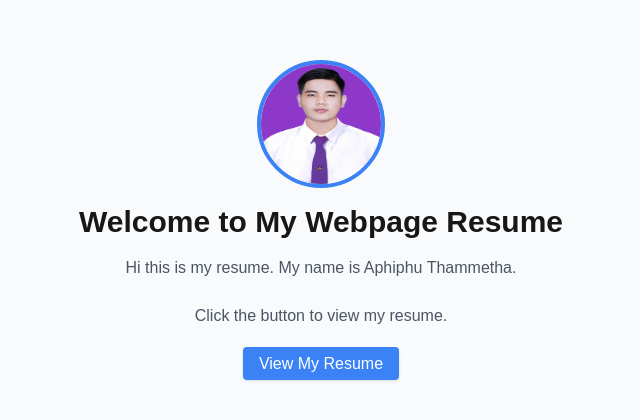
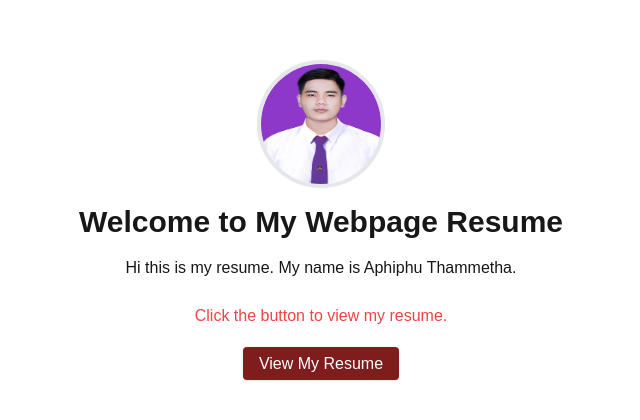
Before and after one commit to Aphiphu1122/my-resume, a Next.js app: page / in a window 1280 px wide. Shown: the part 182-602 px from the top of the page, without its empty margins (319-959 px from the left). Built offline with nearby package versions, Linux system fonts and the light colour scheme.

Commit message:
new color theme

```diff
--- a/app/page.js
+++ b/app/page.js
@@ -2,24 +2,24 @@ import Link from "next/link";
 
 export default function Home() {
   return (
-    <div className="min-h-screen flex items-center justify-center bg-gray-50">
+    <div className="min-h-screen flex items-center justify-center bg-black-50">
       <div className="text-center">
         {/* รูปภาพทรงวงกลม */}
         <img
           src="/POOH1.jpg"
           alt="Profile Picture"
-          className="w-32 h-32 rounded-full mx-auto mb-4 border-4 border-blue-500"
+          className="w-32 h-32 rounded-full mx-auto mb-4 border-4 border-white-500"
         />
         <h1 className="text-3xl font-bold mb-4">Welcome to My Webpage Resume</h1>
-        <p className="text-gray-600 mb-6">
+        <p className="text-white-600 mb-6">
           Hi this is my resume. My name is Aphiphu Thammetha.
         </p>
-        <p className="text-gray-600 mb-6">
+        <p className="text-red-500 mb-6">
           Click the button to view my resume.
         </p>
         <Link
           href="/resume"
-          className="bg-blue-500 text-white px-4 py-2 rounded shadow hover:bg-blue-600"
+          className="bg-red-900 text-white px-4 py-2 rounded shadow hover:bg-red-600"
         >
           View My Resume
         </Link>
```
